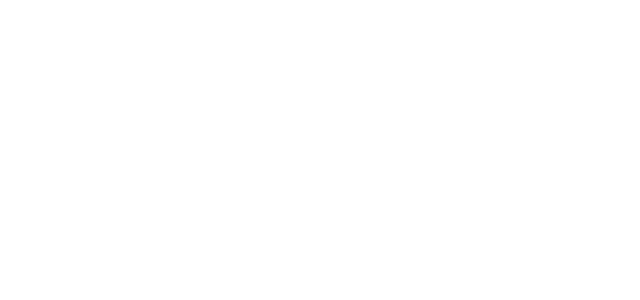
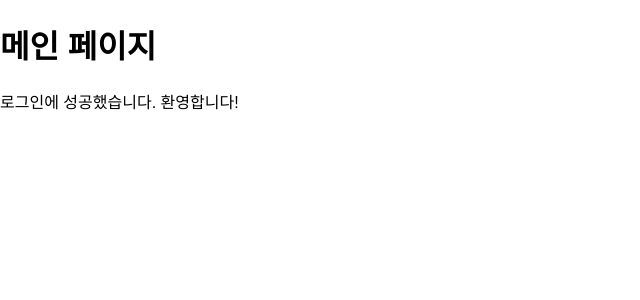
Before and after one commit to seul1230/DB-Deep, a React (Vite) app in the folder frontend/: page /main in a window 1280 px wide. Before the commit this address had no page. Shown: the top 300 px of the page, without its empty margins (0-640 px from the left). Built offline with nearby package versions, Linux system fonts and the light colour scheme.

Commit message:
feat:메인화면 라우팅 테스트

```diff
--- a/frontend/src/app/App.tsx
+++ b/frontend/src/app/App.tsx
@@ -1,13 +1,20 @@
 import { BrowserRouter, Routes, Route, Navigate } from "react-router-dom";
+import { lazy, Suspense } from "react";
 import LoginPage from "@/pages/LoginPage/LoginPage";
+
+// MainPage는 Lazy 로딩
+const MainPage = lazy(() => import("@/pages/MainPage/MainPage"));
 
 const App = () => {
   return (
     <BrowserRouter>
+    <Suspense fallback={<div>페이지 로딩 중...</div>}>
       <Routes>
         <Route path="/" element={<Navigate to="/login" replace />} />
         <Route path="/login" element={<LoginPage />} />
+        <Route path="/main" element={<MainPage />} />
       </Routes>
+      </Suspense>
     </BrowserRouter>
   );
 };
--- /dev/null
+++ b/frontend/src/pages/MainPage/MainPage.tsx
@@ -0,0 +1,12 @@
+import React from "react";
+
+const MainPage: React.FC = () => {
+  return (
+    <div className="mainpage-container">
+      <h1 className="mainpage-title">메인 페이지</h1>
+      <p className="mainpage-description">로그인에 성공했습니다. 환영합니다!</p>
+    </div>
+  );
+};
+
+export default MainPage;
```
